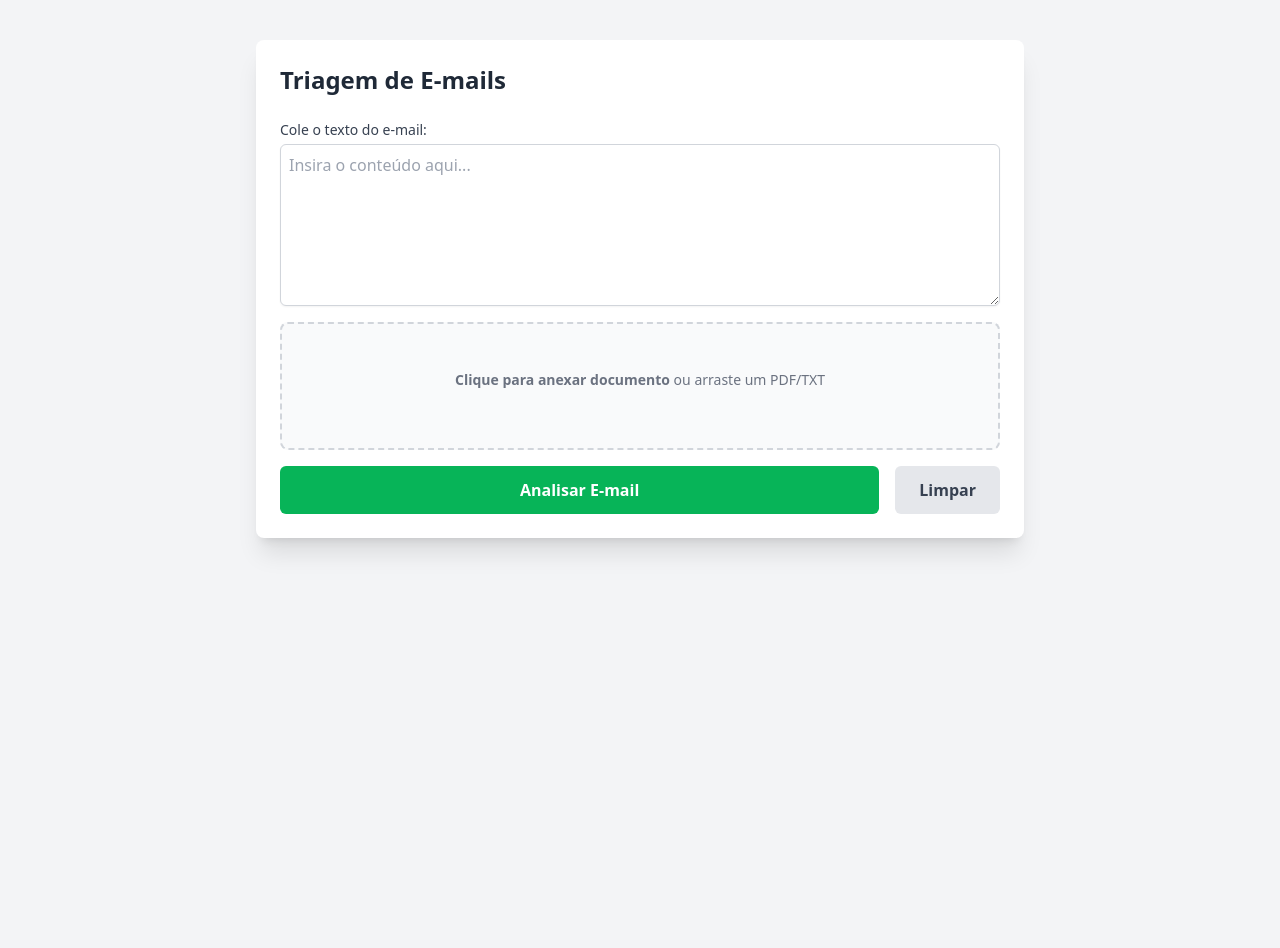
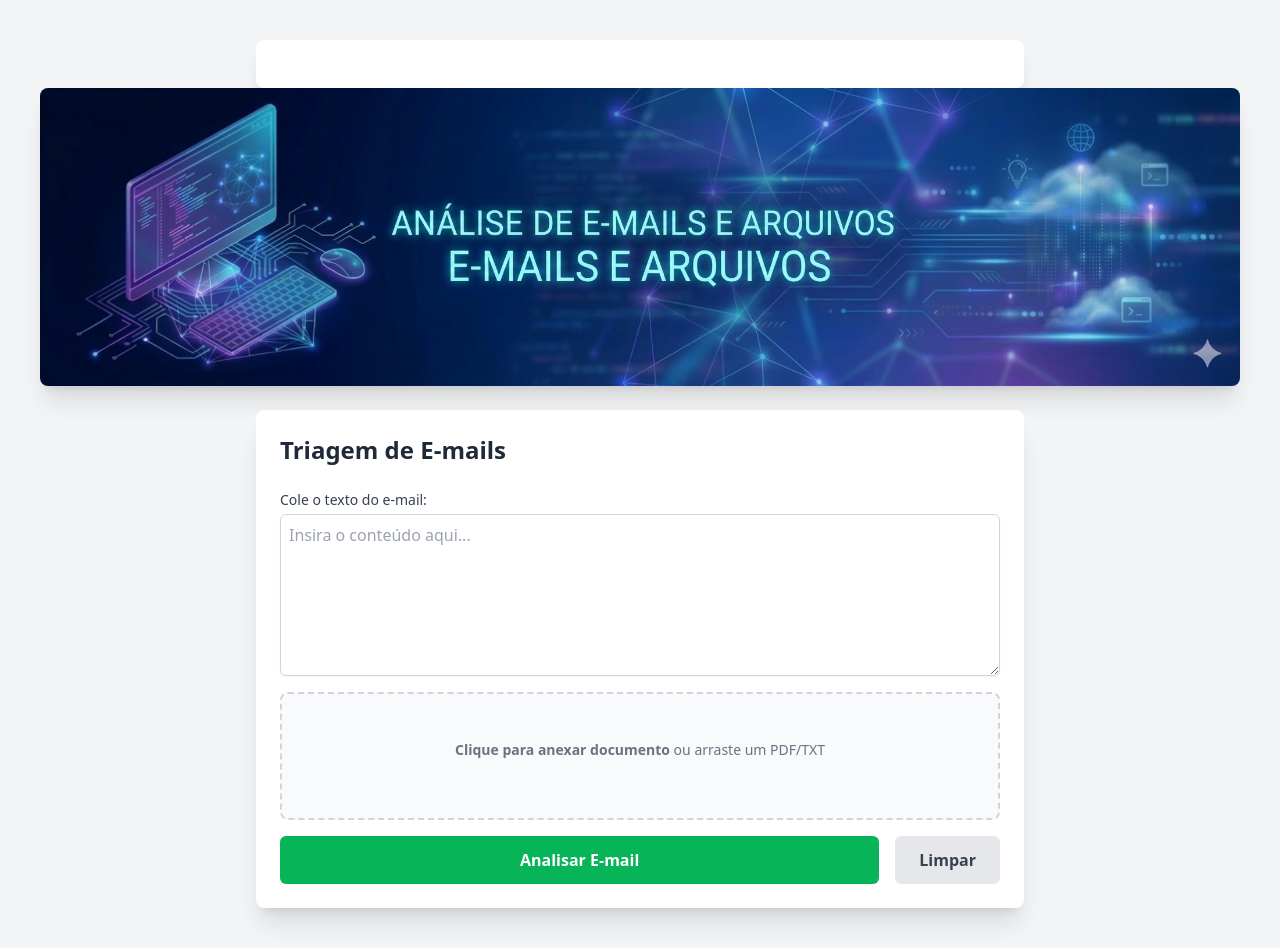
Before and after one commit to JeanClaude-Dev/EMAIL_CHECK, a Flask app: page / in a window 1280 px wide. Before the commit the page ends 553 px from the top, so only its background shows below. Run offline with Flask 3, Linux system fonts and the light colour scheme; some libraries are stand-ins or nearby versions.

Commit message:
Add files via upload

```diff
--- a/templates/index.html
+++ b/templates/index.html
@@ -8,7 +8,16 @@
 </head>
 <body class="bg-gray-100 min-h-screen p-4 md:p-10">
 
+
+
+ <div class="max-w-3xl mx-auto bg-white shadow-xl rounded-lg p-6"></div>
+     <img src="images/banner.png" alt="Banner Análise de E-mails IA" class="w-full h-auto max-w-7xl mx-auto rounded-lg shadow-xl mb-6">
+ </div>
+
+
+
     <div class="max-w-3xl mx-auto bg-white shadow-xl rounded-lg p-6">
+
         <h1 class="text-2xl font-bold text-gray-800 mb-6">Triagem de E-mails</h1>
 
         <div class="space-y-4">
```
